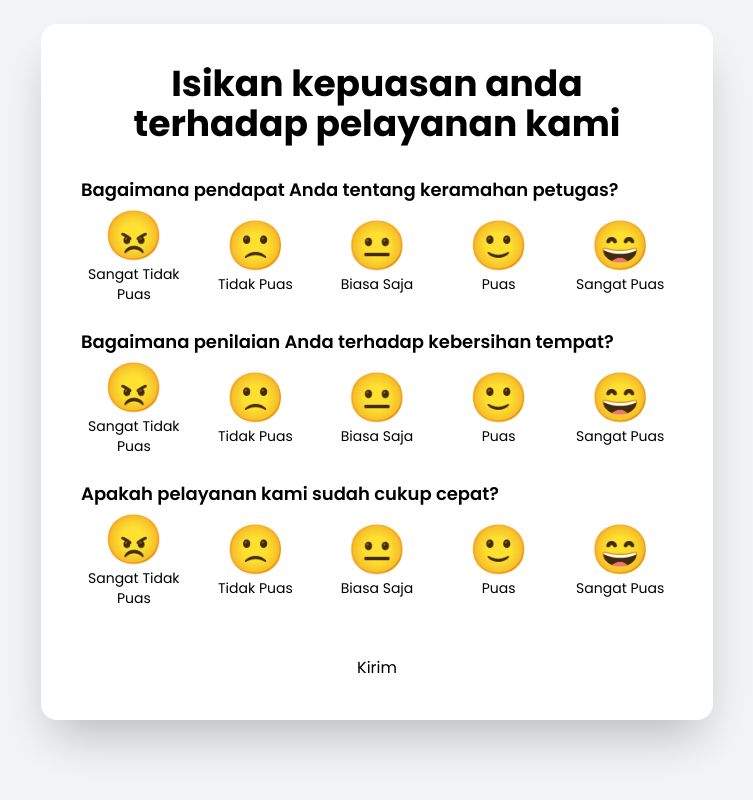
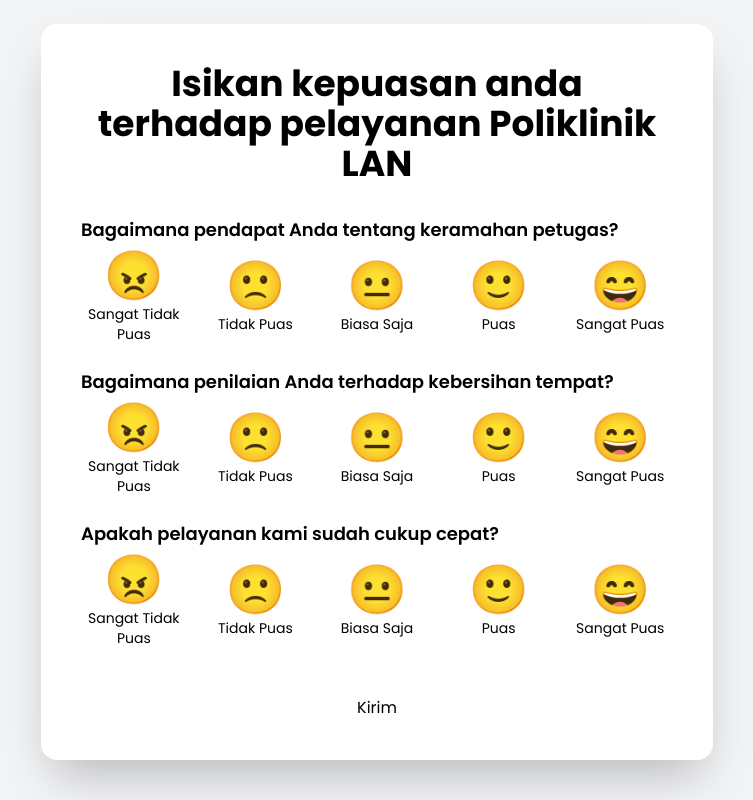
Before and after one commit to pujisubarkah/survey_poliklinik, a Nuxt app: page /form in a window 1280 px wide. Shown: the whole page, without its empty margins (263-1016 px from the left). Built offline with nearby package versions, Linux system fonts and the light colour scheme.

Commit message:
first commit

```diff
--- a/pages/admin/qr.vue
+++ b/pages/admin/qr.vue
@@ -11,7 +11,7 @@ import { ref, onMounted } from 'vue'
 import QRCode from 'qrcode'
 
 const canvasRef = ref(null)
-const surveyURL = 'https://surveypoliklinik.netlify.app/form/' // Ganti dengan domain real-mu
+const surveyURL = 'https://surveypoliklinik.netlify.app' // Ganti dengan domain real-mu
 
 onMounted(() => {
   if (canvasRef.value) {
--- a/pages/form.vue
+++ b/pages/form.vue
@@ -2,7 +2,7 @@
   <div class="min-h-screen overflow-y-auto bg-gray-100 py-6 px-4">
     <div class="max-w-2xl w-full mx-auto bg-white rounded-2xl shadow-2xl p-4 sm:p-6 md:p-10">
       <h2 class="text-2xl sm:text-4xl font-bold mb-6 sm:mb-8 text-center">
-        Isikan kepuasan anda terhadap pelayanan kami
+        Isikan kepuasan anda terhadap pelayanan Poliklinik LAN
       </h2>
       <form v-if="!submitted" @submit.prevent="handleSubmit">
         <div v-for="(q, qIdx) in questions" :key="qIdx" class="mb-6">
```
